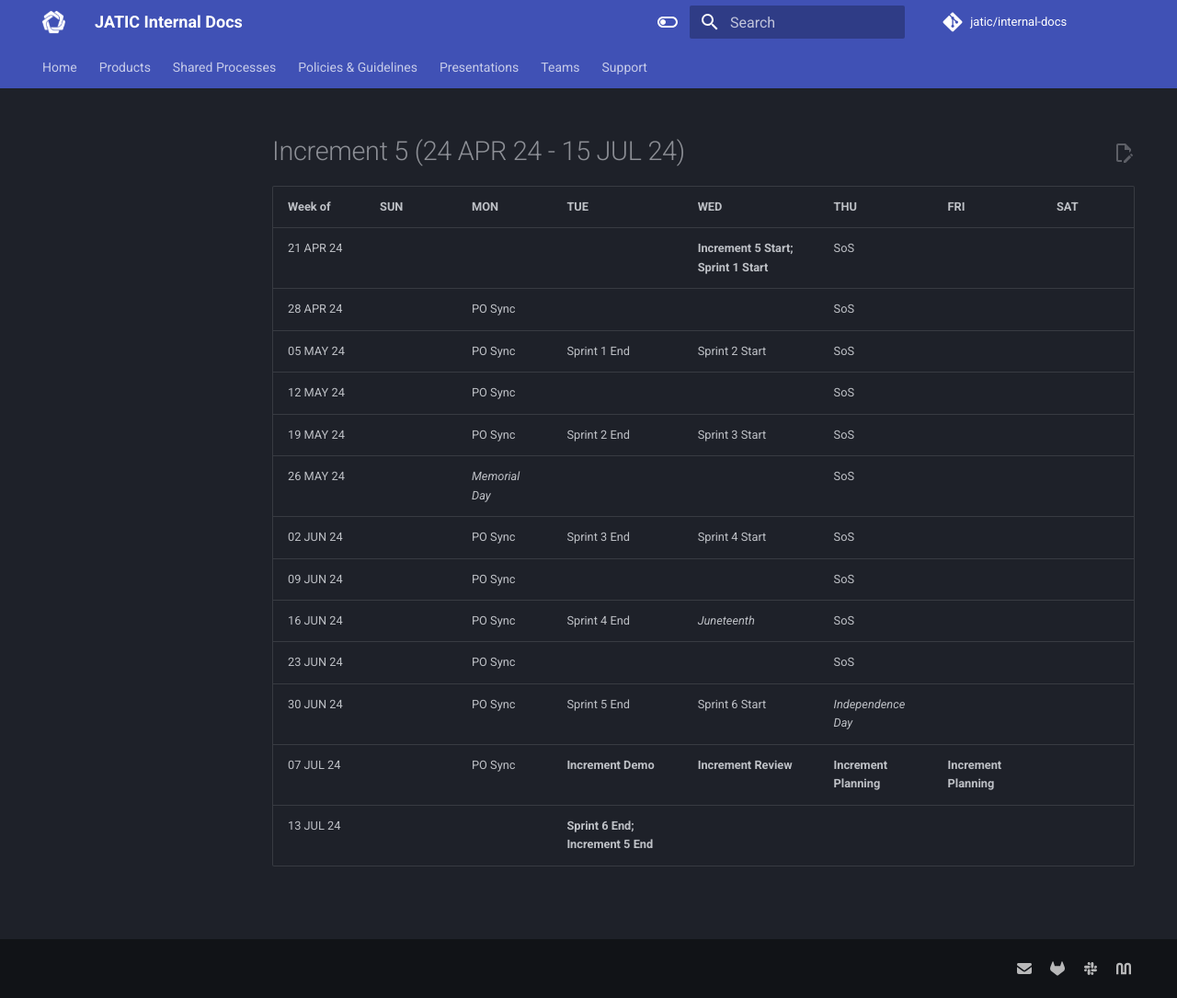
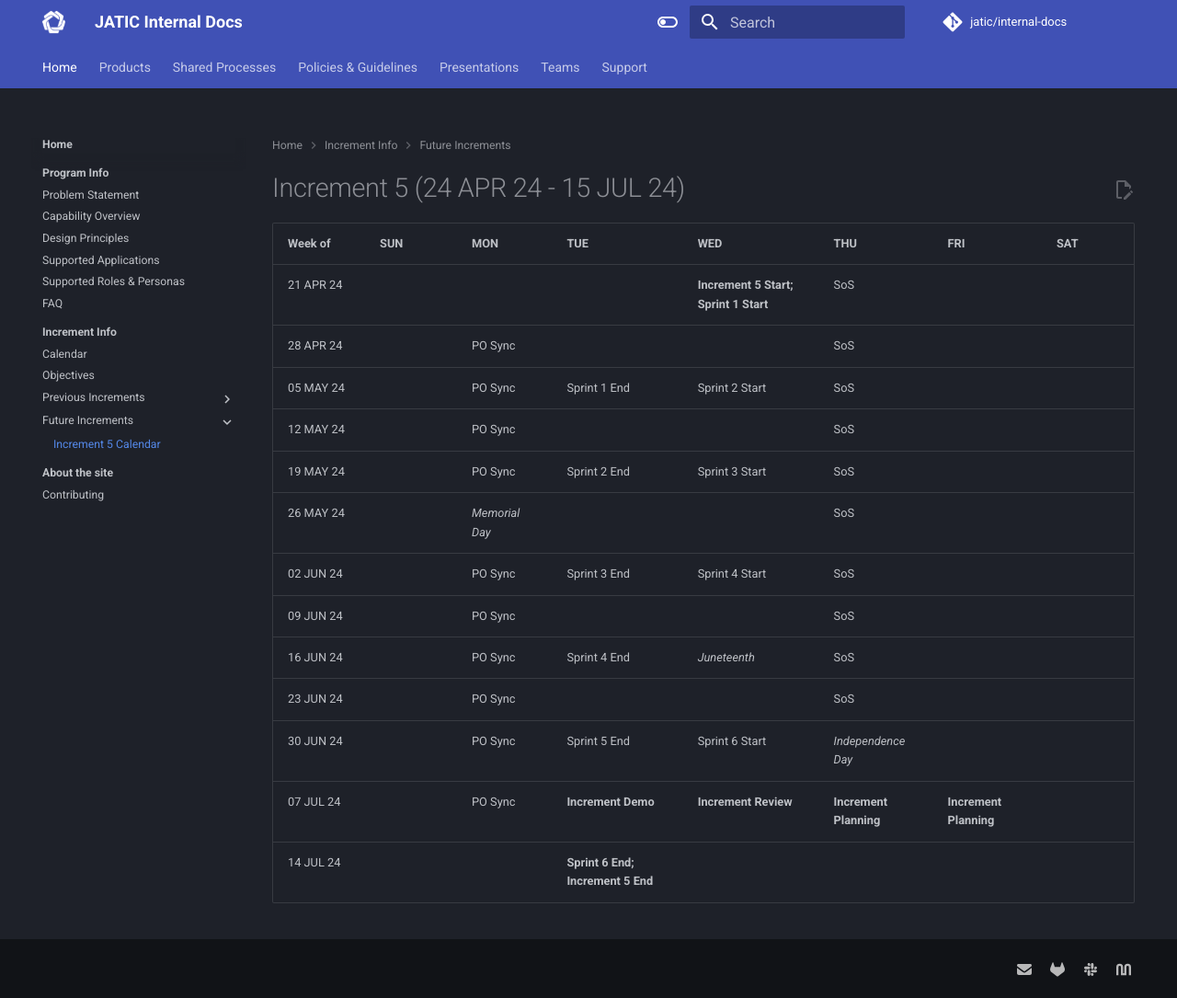
Before and after one commit to zheng0xd/JATIC-internal-docs, an MkDocs documentation site: the page built from docs/increment/5/calendar.md, in a window 1280 px wide and 1085 px high. Shown: the whole window at 92% size. Built offline with MkDocs 1.6.1 and Material for MkDocs 9.7.7, drawn with Linux system fonts in a browser that asks for light colours.

Commit message:
add future increments

```diff
--- a/docs/increment/5/calendar.md
+++ b/docs/increment/5/calendar.md
@@ -19,4 +19,4 @@
 | 23 JUN 24 | | PO Sync | | | SoS | | |
 | 30 JUN 24 | | PO Sync | Sprint 5 End | Sprint 6 Start | _Independence Day_ | | |
 | 07 JUL 24 | | PO Sync | **Increment Demo** | **Increment Review** | **Increment Planning** | **Increment Planning** | |
-| 13 JUL 24 | | | **Sprint 6 End; Increment 5 End** | | | | |
+| 14 JUL 24 | | | **Sprint 6 End; Increment 5 End** | | | | |
--- a/mkdocs.yml
+++ b/mkdocs.yml
@@ -111,6 +111,8 @@
         - Increment 2:
           - Objectives: increment/2/objectives.md
           - Program Board (MURAL): https://app.mural.co/t/ecis6578/m/ecis6578/1689359900947/2a97587d5be45f2638a31bc80119c8fbe6297120?sender=77c7c4fc-2c14-48de-933c-84459708c284
+      - Future Increments:
+        - Increment 5 Calendar: increment/5/calendar.md
     - About the site:
       - about/index.md
       - Contributing: about/contributing.md
```
